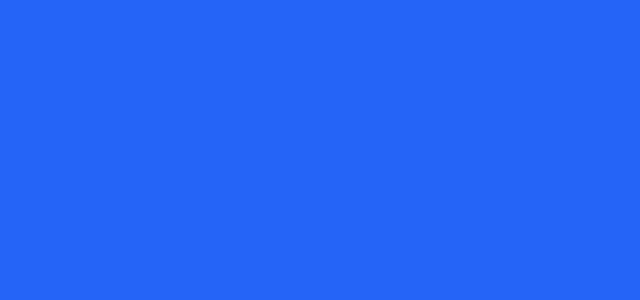
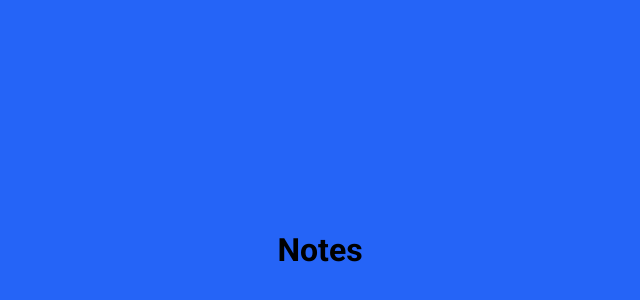
Before and after one commit to JD10S/UINotes, a React (Vite) app: page /Notes in a window 1280 px wide. Before the commit this address had no page. Shown: the part 150-450 px from the top of the page, without its empty margins (320-960 px from the left). Built offline with nearby package versions, Linux system fonts and the light colour scheme.

Commit message:
Boton loguin redireccion

```diff
--- a/src/App.jsx
+++ b/src/App.jsx
@@ -1,6 +1,7 @@
 import { BrowserRouter as Router, Route, Routes } from 'react-router-dom';
 import Loguin from './Loguin';
 import Register from './Register';
+import Notes from './Notes';
 
 function App() {
 
@@ -12,6 +13,7 @@ function App() {
           <Route exact path="/"  element={<Loguin/>} />
           <Route path="/Register"  element={<Register/>} />
           <Route path='/Loguin' element={<Loguin/>}/>
+          <Route path='/Notes' element={<Notes/>}/>
         </Routes>
       </div>
     </Router>
--- a/src/Loguin.jsx
+++ b/src/Loguin.jsx
@@ -9,14 +9,18 @@ const Login = () => {
         navigate('/Register');
     };
 
+    const handleLogin = (e) => {
+        e.preventDefault();
+        navigate('/Notes');
+    };
     return (
         <div className="r-container">
             <span className='title'>Notes App</span>
             <span className='sub-title'>Login</span>
-            <form >
+            <form onSubmit={handleLogin}>
                 <input type='text' placeholder='Name'></input>
                 <input type='password' placeholder='password'></input>
-                <button>Login</button>
+                <button type="submit">Login</button>
             </form>
             <p>No Tienes Cuenta? <span onClick={redirectToLogin}>Register</span></p>
         </div>
--- /dev/null
+++ b/src/Notes.jsx
@@ -0,0 +1,14 @@
+import React from 'react';
+
+
+
+const Notes = () => {
+
+    return (
+        <div className='n-container'>
+            <h1>Notes</h1>
+        </div>
+    );
+}
+
+export default Notes;
```
